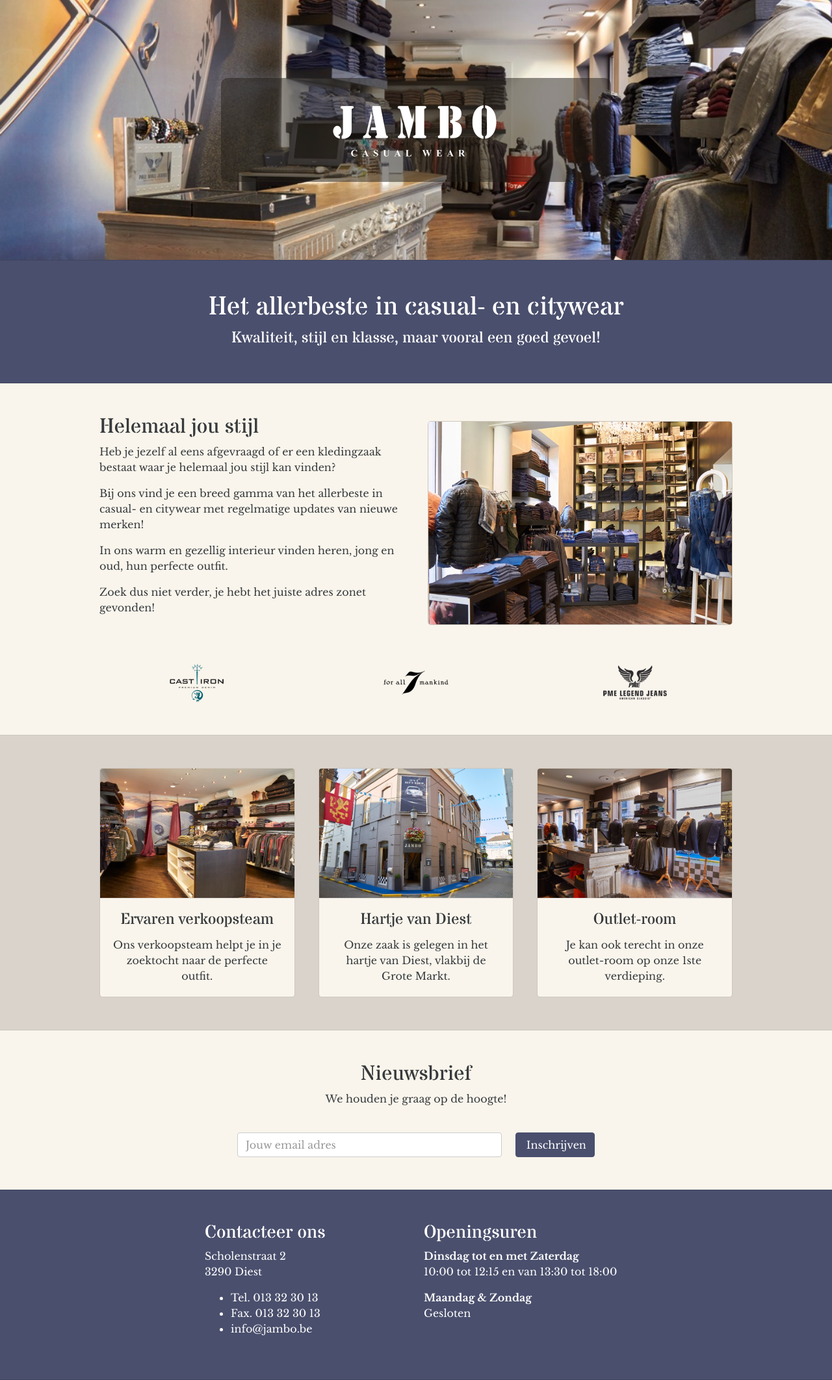
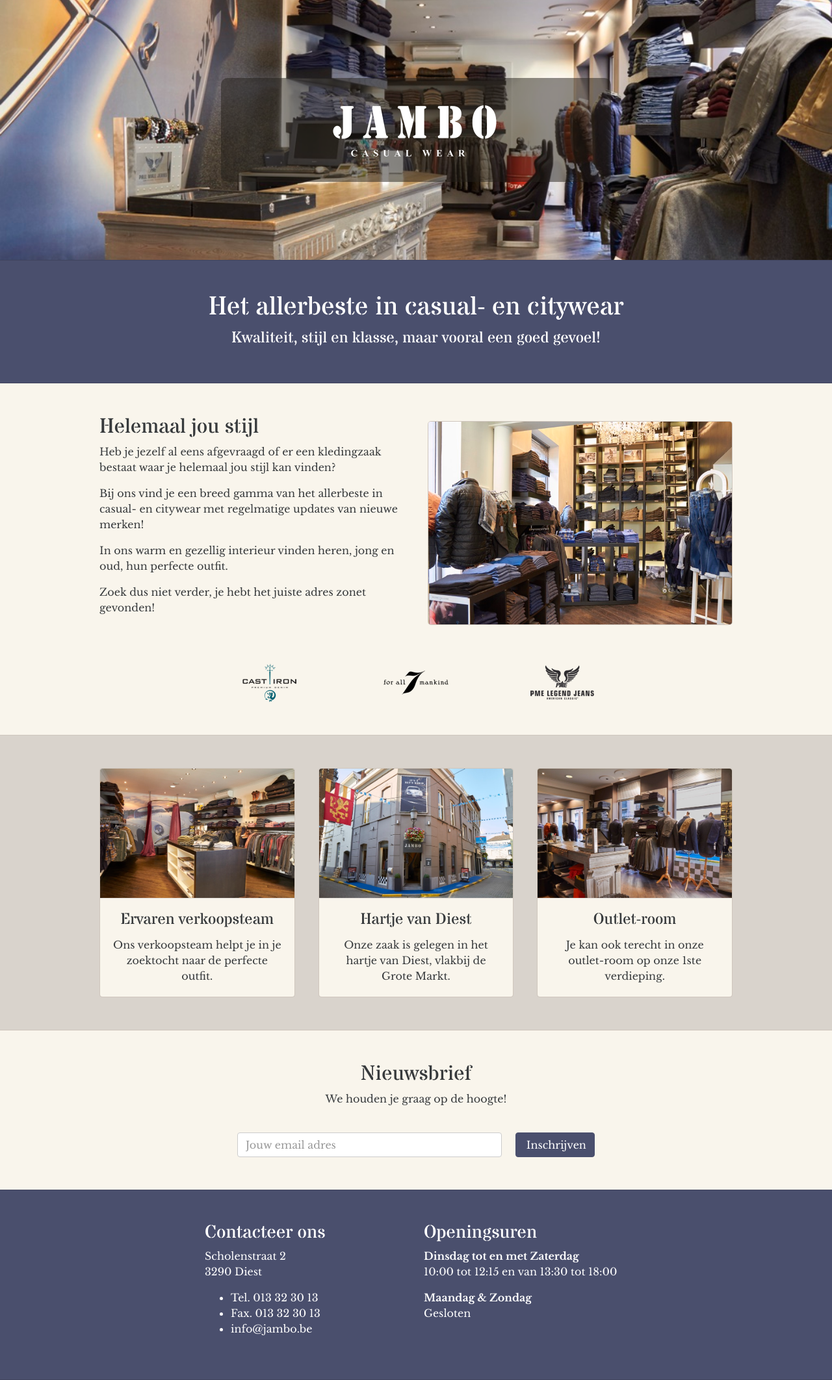
Before and after one commit to janssit/www.jambo.be, a Jekyll site: the page built from index.html, in a window 1280 px wide. Shown: the whole page at 65% size. Built offline with Jekyll 4.4.1, drawn with Linux system fonts in a browser that asks for light colours.

Commit message:
Added logos of brands

```diff
--- a/_scss/_theme.scss
+++ b/_scss/_theme.scss
@@ -132,6 +132,10 @@
   background-color: #f9f5ec;
   padding-top: 0px;
 
+  .grid__inner {
+    max-width: 700px;
+  }
+
   img {
     margin: 0 auto;
   }
--- a/css/default.css
+++ b/css/default.css
@@ -2865,6 +2865,8 @@
 .grid--brands {
   background-color: #f9f5ec;
   padding-top: 0px; }
+  .grid--brands .grid__inner {
+    max-width: 700px; }
   .grid--brands img {
     margin: 0 auto; }
 
```
